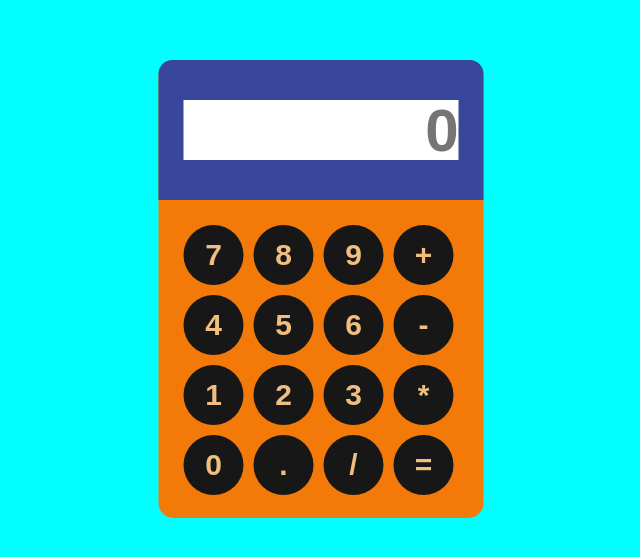
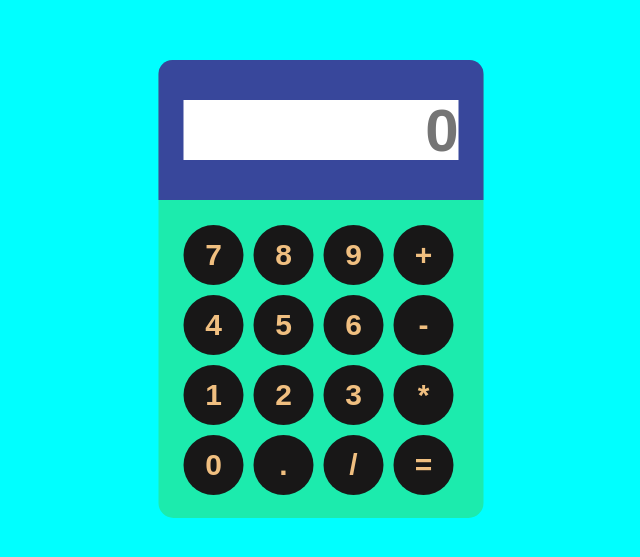
Before and after one commit to Farazrao/GUI-Calculator, a plain HTML site: page index.html in a window 1280 px wide. Shown: the part 111-668 px from the top of the page, without its empty margins (319-959 px from the left). Drawn offline with Linux system fonts and the light colour scheme.

Commit message:
color change

```diff
--- a/style.css
+++ b/style.css
@@ -8,7 +8,7 @@ html body{
     top: 50%;
     left: 50%;
     transform: translate(-50%, -50%);
-    background-color: rgb(243, 122, 9);
+    background-color: rgb(28, 235, 173);
     box-shadow: beige;
     border-radius: 15px;
     padding-bottom: 18px;
```
